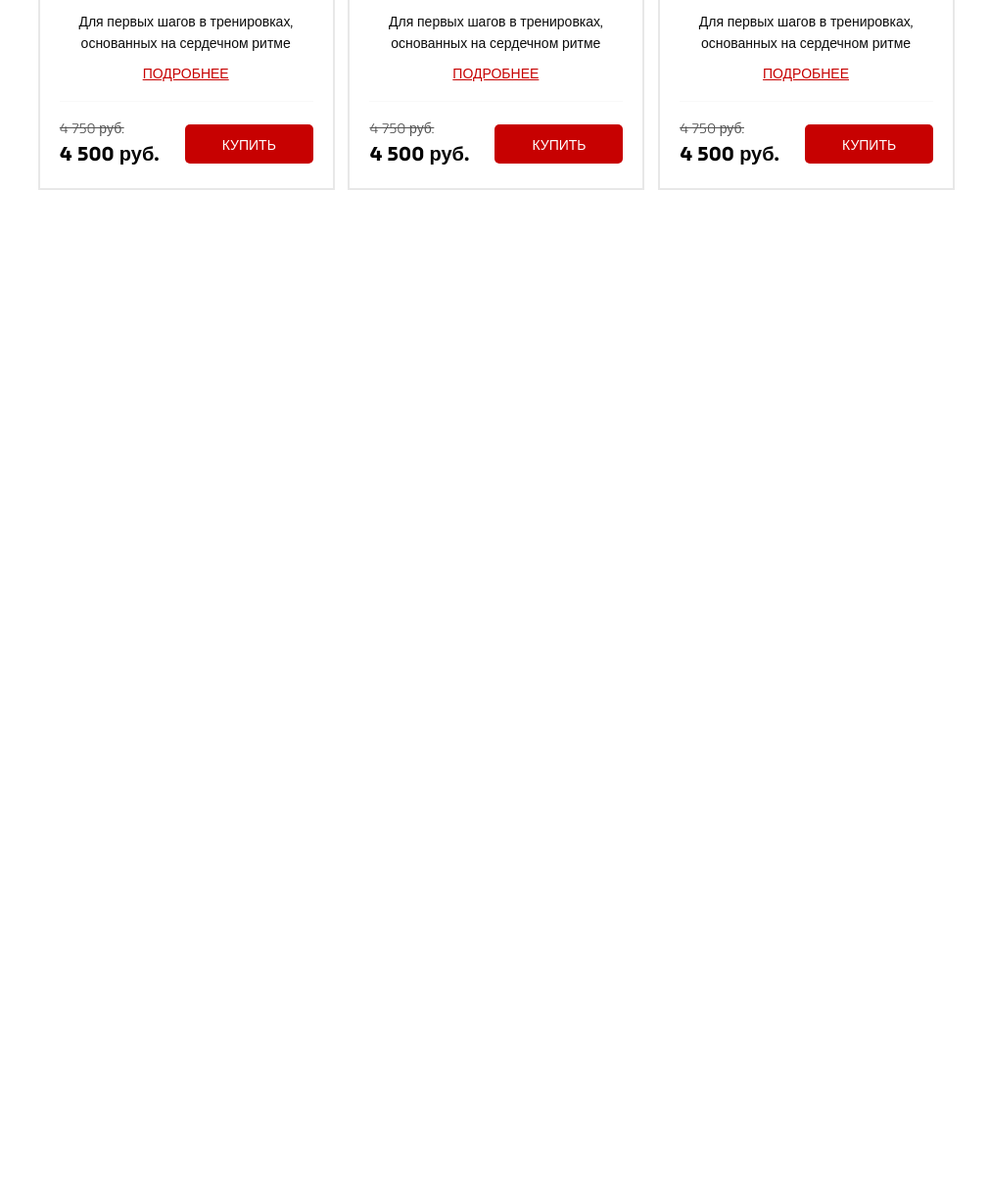
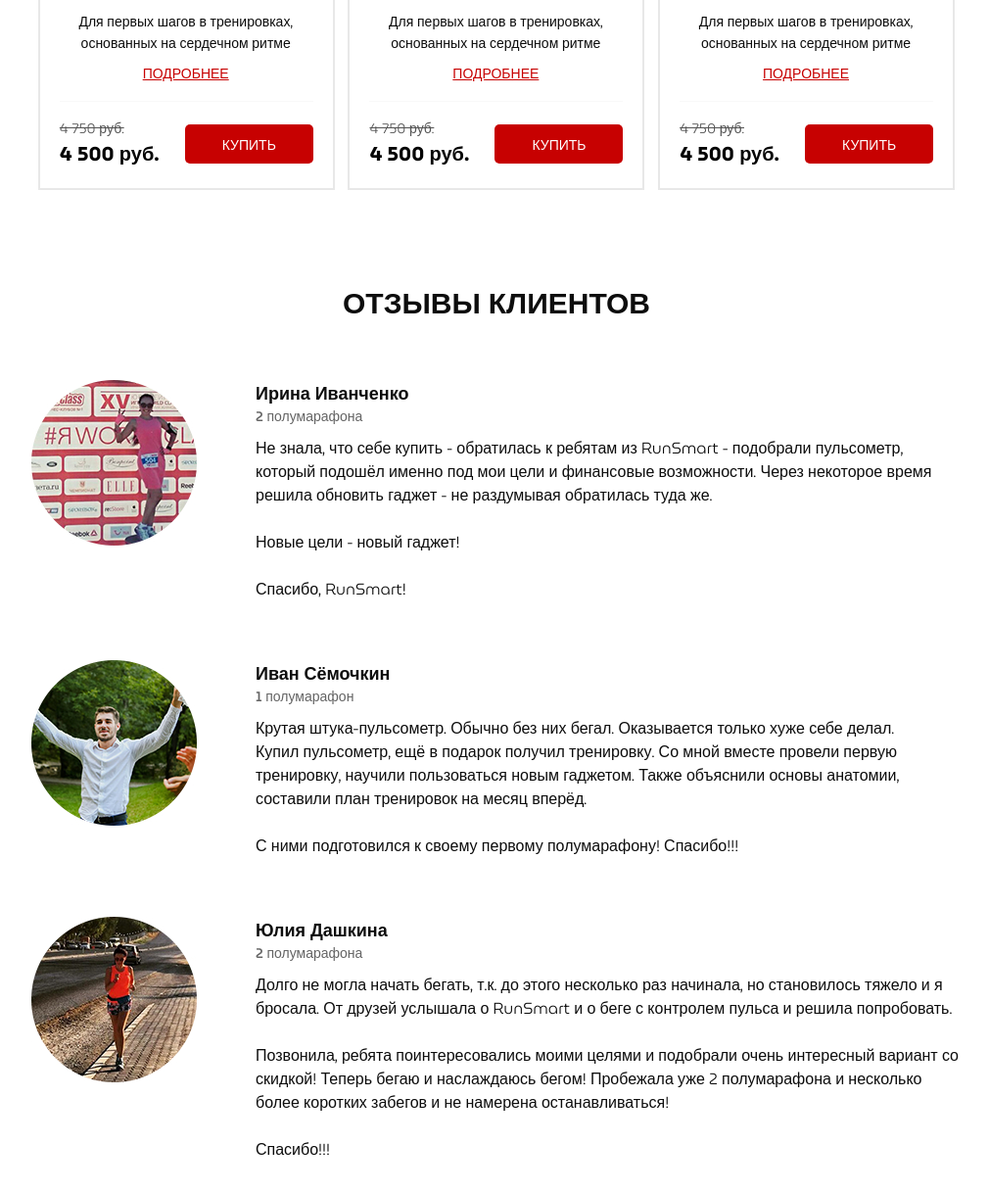
Before and after one commit to Sultan-Kizatov/practicSiteRunSmart, a website: page src/index.html in a window 1280 px wide. Shown: the part 3507-4725 px from the top of the page at 98% size, without its empty margins (133-1143 px from the left). Before the commit the page ends 3799 px from the top, so only its background shows below. Drawn offline with nearby package versions, Linux system fonts and the light colour scheme.

Commit message:
commit reviews section

```diff
--- a/src/index.html
+++ b/src/index.html
@@ -502,6 +502,57 @@
             </div>
         </div>
     </section>
+
+    <!-- Секция с отзывами клиентов -->
+    <section class="reviews">
+        <div class="container">
+            <h2 class="reviews__title">отзывы клиентов</h2>
+            <div class="reviews__wrapper">
+                <div class="reviews-item">
+                    <img src="img/reviews/photo_1.jpg" alt="1">
+                    <div class="reviews-item__descr">
+                        <div class="reviews-item__name">Ирина Иванченко </div>
+                        <div class="reviews-item__achievement">2 полумарафона</div>
+                        <div class="reviews-item__text">
+                            Не знала, что себе купить - обратилась к ребятам из RunSmart - подобрали пульсометр, который подошёл именно под мои цели и финансовые возможности. Через некоторое время решила обновить гаджет - не раздумывая обратилась туда же.
+                            <br><br>
+                            Новые цели - новый гаджет!
+                            <br><br>
+                            Спасибо, RunSmart!
+                        </div>
+                    </div>
+                </div>
+                <div class="reviews-item">
+                    <img src="img/reviews/photo_2.jpg" alt="2">
+                    <div class="reviews-item__descr">
+                        <div class="reviews-item__name">Иван Сёмочкин</div>
+                        <div class="reviews-item__achievement">1 полумарафон</div>
+                        <div class="reviews-item__text">
+                            Крутая штука-пульсометр. Обычно без них бегал. Оказывается только хуже себе делал.
+                            <br>
+                            Купил пульсометр, ещё в подарок получил тренировку. Со мной вместе провели первую тренировку, научили пользоваться новым гаджетом. Также объяснили основы анатомии, составили план тренировок на месяц вперёд.
+                            <br><br>
+                            С ними подготовился к своему первому полумарафону! Спасибо!!!
+                        </div>
+                    </div>
+                </div>
+                <div class="reviews-item">
+                    <img src="img/reviews/photo_3.jpg" alt="3">
+                    <div class="reviews-item__descr">
+                        <div class="reviews-item__name">Юлия Дашкина</div>
+                        <div class="reviews-item__achievement">2 полумарафона</div>
+                        <div class="reviews-item__text">
+                            Долго не могла начать бегать, т.к. до этого несколько раз начинала, но становилось тяжело и я бросала. От друзей услышала о RunSmart и о беге с контролем пульса и решила попробовать.
+                            <br><br>
+                            Позвонила, ребята поинтересовались моими целями и подобрали очень интересный вариант со скидкой! Теперь бегаю и наслаждаюсь бегом! Пробежала уже 2 полумарафона и несколько более коротких забегов и не намерена останавливаться!
+                            <br><br>
+                            Спасибо!!!
+                        </div>
+                    </div>
+                </div>
+            </div>
+        </div>
+    </section>
     <script src="https://ajax.googleapis.com/ajax/libs/jquery/1.12.4/jquery.min.js"></script>
     <script src="js/tiny-slider.js"></script>
     <script src="js/script.js"></script>
--- a/src/scss/blocks/_media.scss
+++ b/src/scss/blocks/_media.scss
@@ -77,6 +77,24 @@
             display: none;
         }
     }
+    .reviews {
+        .reviews-item{
+            display: block;
+            img {
+                margin: 0 auto;
+            }
+            &__name {
+                margin-top: 10px;
+                text-align: center;
+            }
+            &__achievement {
+                text-align: center;
+            }
+            &__text {
+                text-align: center;
+            }
+        }
+    }
 }
 
 @media screen and ( max-width: 575px ) {
--- /dev/null
+++ b/src/scss/blocks/_reviews.scss
@@ -0,0 +1,40 @@
+.reviews {
+    padding-bottom: 48px;
+    &__title{
+        font-weight: 700;
+        font-size: 30px;
+        text-align: center;
+        text-transform: uppercase;
+        color: #0D0D0D;
+    }
+    &__wrapper{
+        .reviews-item {
+            margin-top: 60px;
+            display: flex;
+            img {
+                display: block;
+                width: 169px;
+                height: 169px;
+                margin-right: 60px;
+            }
+            &__name {
+                font-weight: 700;
+                font-size: 18px;
+                color: #0D0D0D;
+            }
+            &__achievement {
+                font-weight: 500;
+                font-size: 14px;
+                color: #646464;
+            }
+            &__text {
+                margin-top: 10px;
+                font-weight: 300;
+                font-size: 16px;
+                line-height: 24px;
+                color: #0D0D0D;
+            }
+        }
+    }
+
+}
--- a/src/scss/style.scss
+++ b/src/scss/style.scss
@@ -18,4 +18,5 @@
 @import 'blocks/forms';
 @import 'blocks/carousel';
 @import 'blocks/catalog';
+@import 'blocks/reviews';
 @import 'blocks/media';
```
Also changed, not shown: src/css/style.min.css, src/img/reviews/photo_1.jpg (added), src/img/reviews/photo_2.jpg (added), src/img/reviews/photo_3.jpg (added).
